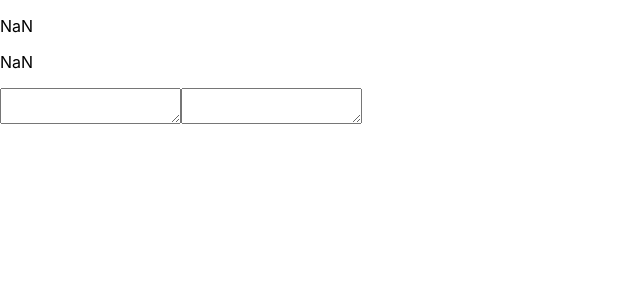
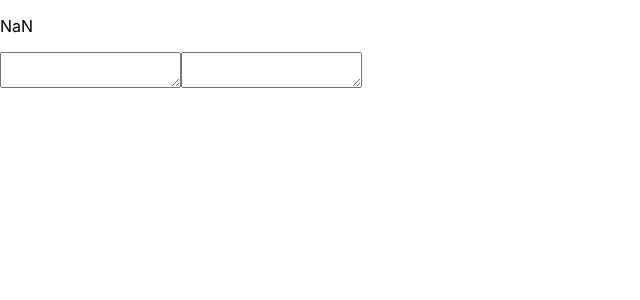
Before and after one commit to mrpickles3rd/advent-of-code-2018, a React (Create React App) app: page / in a window 1280 px wide. Shown: the top 300 px of the page, without its empty margins (0-640 px from the left). Built offline with nearby package versions, Linux system fonts and the light colour scheme.

Commit message:
part 1-2 done - but with lint issues

```diff
--- a/src/day/Day1.jsx
+++ b/src/day/Day1.jsx
@@ -3,12 +3,26 @@ import PropTypes from 'prop-types';
 
 function Day1({ input = '', input2 = '' }) {
   const output = input.split('\n').reduce((a, b) => (a + parseInt(b, 10)), 0);
-  const res = {};
-  const output2 = input2.split('\n').reduce((a, b) => {
-    return a + parseInt(b, 10);
-  }, 0);
-  console.log('-=-=-=-=-=-=- ', res)
-  console.log('input2 ', input2)
+
+  const arr = [];
+  let tries = 10;
+  let reduceNum = 0;
+  let win = false;
+  let output2;
+
+  do {
+    tries--;
+
+    reduceNum = input2.split('\n').reduce((a, b) => {
+      arr.push(a);
+      let n = a + parseInt(b, 10);
+      if (!win && arr.indexOf(n) >= 0) {
+        output2 = n;
+        win = true;
+      }
+      return n;
+    }, reduceNum);
+  } while (!win && tries > 0);
 
   return (
     <div>
```
Also changed, not shown: 1 other file (tests, documents, lock files or other folders).
